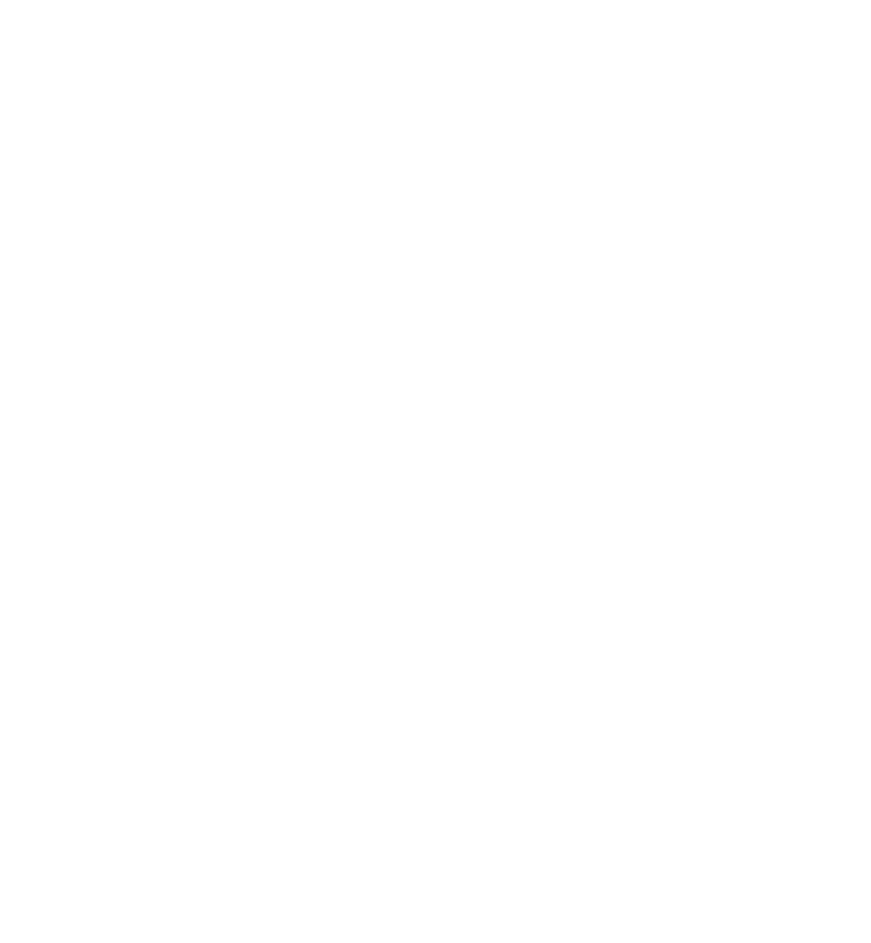
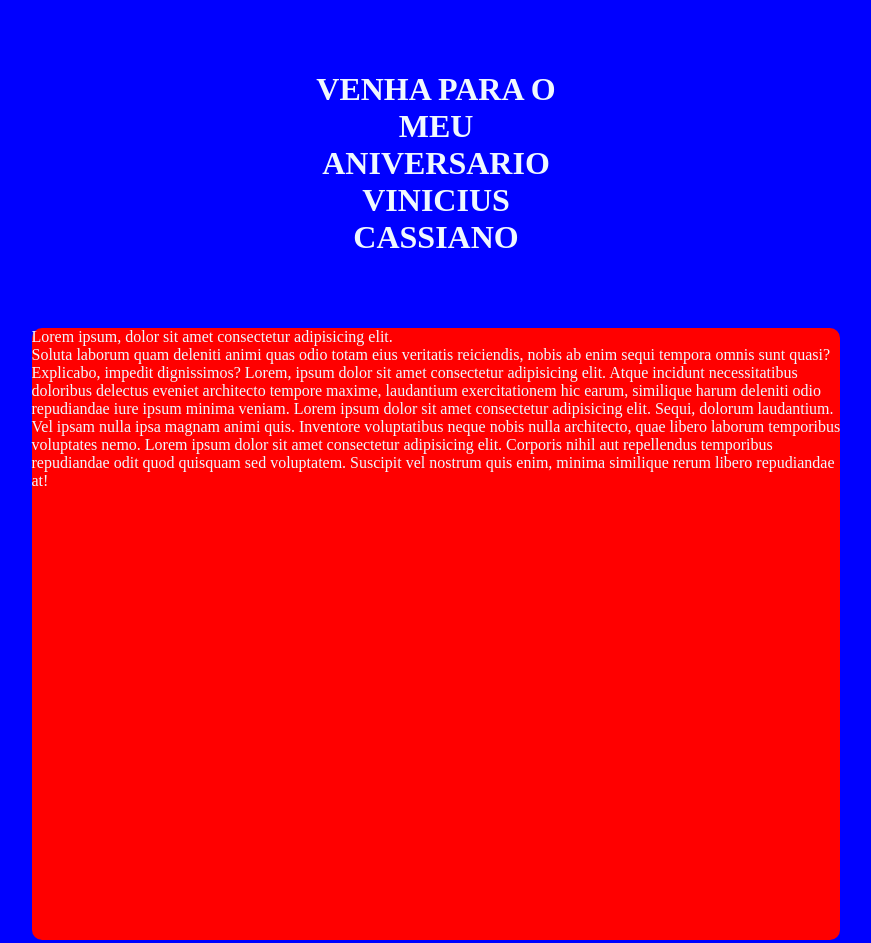
Before and after one commit to pedro0Ag/ConviteCassiano, a plain HTML site: page index.html in a window 1280 px wide. Shown: the whole page, without its empty margins (204-1075 px from the left). Before the commit the page ends 800 px from the top, so only its background shows below. Drawn offline with Linux system fonts and the light colour scheme.

Commit message:
primeiras coisas

```diff
--- a/index.html
+++ b/index.html
@@ -1,11 +1,21 @@
 <!DOCTYPE html>
-<html lang="en">
+<html lang="pt-br">
 <head>
     <meta charset="UTF-8">
     <meta name="viewport" content="width=device-width, initial-scale=1.0">
-    <title>Document</title>
+    <link rel="stylesheet" href="style.css">
+    <title>VOCE FOI CONVIDADO!!!</title>
 </head>
 <body>
-
+    <div class="bloco">
+        <h1>
+               VENHA PARA O MEU <br> ANIVERSARIO <br>VINICIUS CASSIANO
+        </h1>
+    </div>
+    <div class="lista">
+        <p> Lorem ipsum, dolor sit amet consectetur adipisicing elit. <br>Soluta laborum quam deleniti animi quas odio totam eius veritatis reiciendis, nobis ab enim sequi tempora omnis sunt quasi? Explicabo, impedit dignissimos? Lorem, ipsum dolor sit amet consectetur adipisicing elit. Atque incidunt necessitatibus doloribus delectus eveniet architecto tempore maxime, laudantium exercitationem hic earum, similique harum deleniti odio repudiandae iure ipsum minima veniam. Lorem ipsum dolor sit amet consectetur adipisicing elit. Sequi, dolorum laudantium. Vel ipsam nulla ipsa magnam animi quis. Inventore voluptatibus neque nobis nulla architecto, quae libero laborum temporibus voluptates nemo.
+            Lorem ipsum dolor sit amet consectetur adipisicing elit. Corporis nihil aut repellendus temporibus repudiandae odit quod quisquam sed voluptatem. Suscipit vel nostrum quis enim, minima similique rerum libero repudiandae at! <br><br><br><br><br><br><br><br><br><br><br><br><br><br><br><br><br><br><br><br><br><br><br><br><br><br>
+        </p>
+    </div>
 </body>
 </html>
--- /dev/null
+++ b/style.css
@@ -0,0 +1,31 @@
+body {
+    background-color:blue;
+}
+
+h1 {
+    color:aliceblue;
+    text-align: center;
+}
+
+p{
+    color: aliceblue;
+    font-family:serif
+}
+
+.bloco {
+    display: flex;
+    justify-content: center;
+    margin-top: 50px;
+
+    margin-left: 40%;
+    margin-right: 40%;
+    border-radius: 10px;
+}
+
+.lista {
+    background-color: red;
+    margin-left: 18%;
+    margin-right: 18%;
+    margin-top: 50px;
+    border-radius: 10px;
+}
```
